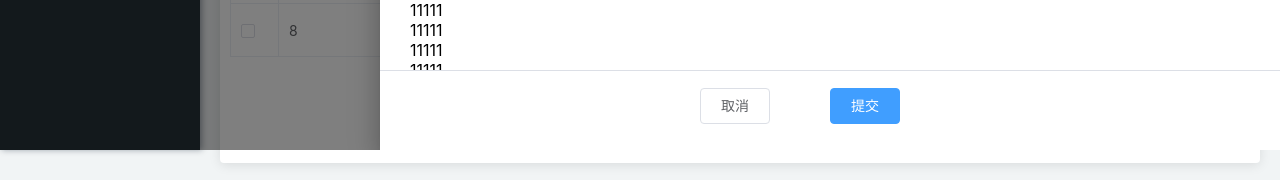
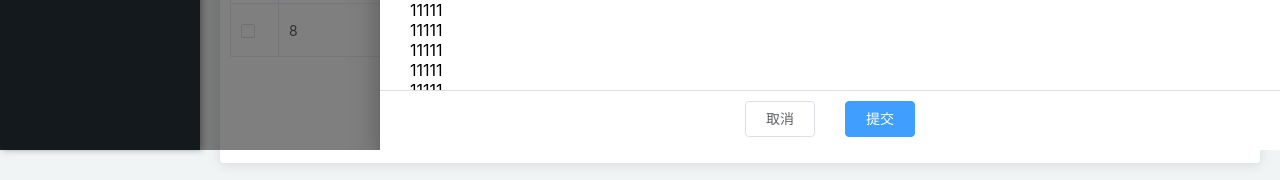
Before and after one commit to TCOT/yzadmin, a Vue app: page /table/basicForm in a window 1280 px wide. Both pictures are taken after a click on the button "新建". Shown: the part 650-830 px from the top of the page. Built offline with nearby package versions, Linux system fonts and the light colour scheme; no server answers.

Commit message:
新增抽屉布局

```diff
--- a/src/styles/ui-custom.scss
+++ b/src/styles/ui-custom.scss
@@ -1,4 +1,8 @@
 //抽屉布局 顶部和底部高度固定，中间自适应
+.el-drawer__body{
+  height: calc(100% - 60px);
+}
+
 .el-drawer__header {
   height: 70px;
   padding: 16px 24px;
@@ -9,26 +13,21 @@
   border-radius: 2px 2px 0 0;
 }
 
-.el-drawer__body {
-  height: calc(100% - 70px);
-  flex: 1;
-}
-
 .drawer-body-container {
+  height: calc(100% - 60px);
   padding-left: 30px;
+  //height: 100%;
   padding-right: 30px;
   overflow: auto;
-  flex: 1;
-  height: calc(100% - 80px);
-
 }
 
 .drawer-footer-container {
   border-top: 1px solid #dcdfe6;
-  display: flex;
-  height: 70px;
-  justify-content: center;
-  align-items: center
+  padding: 10px;
+  text-align: center;
+  &>button:nth-last-child(1){
+    margin-left: 30px;
+  }
 }
 
 
--- a/src/views/table/basicTable/createOne.vue
+++ b/src/views/table/basicTable/createOne.vue
@@ -4,10 +4,8 @@
       <div>11111</div><div>11111</div><div>11111</div><div>11111</div><div>11111</div><div>11111</div><div>11111</div><div>11111</div><div>11111</div><div>11111</div><div>11111</div><div>11111</div><div>11111</div><div>11111</div><div>11111</div><div>11111</div><div>11111</div><div>11111</div><div>11111</div><div>11111</div><div>11111</div><div>11111</div><div>11111</div><div>11111</div><div>11111</div><div>11111</div><div>11111</div><div>11111</div><div>11111</div><div>11111</div><div>11111</div><div>11111</div><div>11111</div><div>11111</div><div>11111</div><div>11111</div><div>11111</div><div>11111</div><div>11111</div><div>11111</div><div>11111</div><div>11111</div><div>11111</div><div>11111</div><div>11111</div><div>11111</div><div>11111</div><div>11111</div>
     </div>
     <div class="drawer-footer-container">
-      <div style="text-align: center">
         <el-button >取消</el-button>
-        <el-button type="primary" style="margin:0px 60px">提交</el-button>
-      </div>
+        <el-button type="primary">提交</el-button>
     </div>
   </div>
 </template>
```
